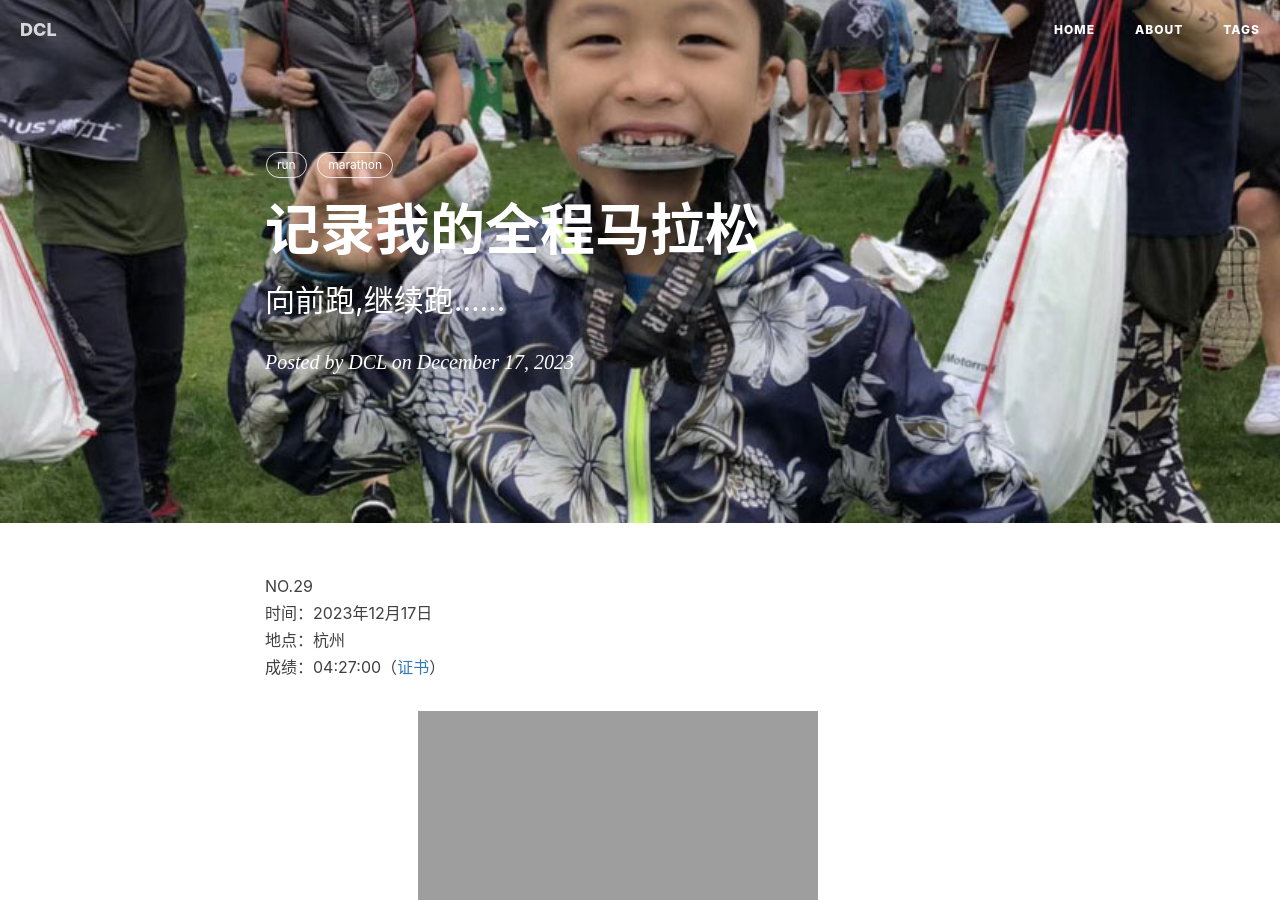
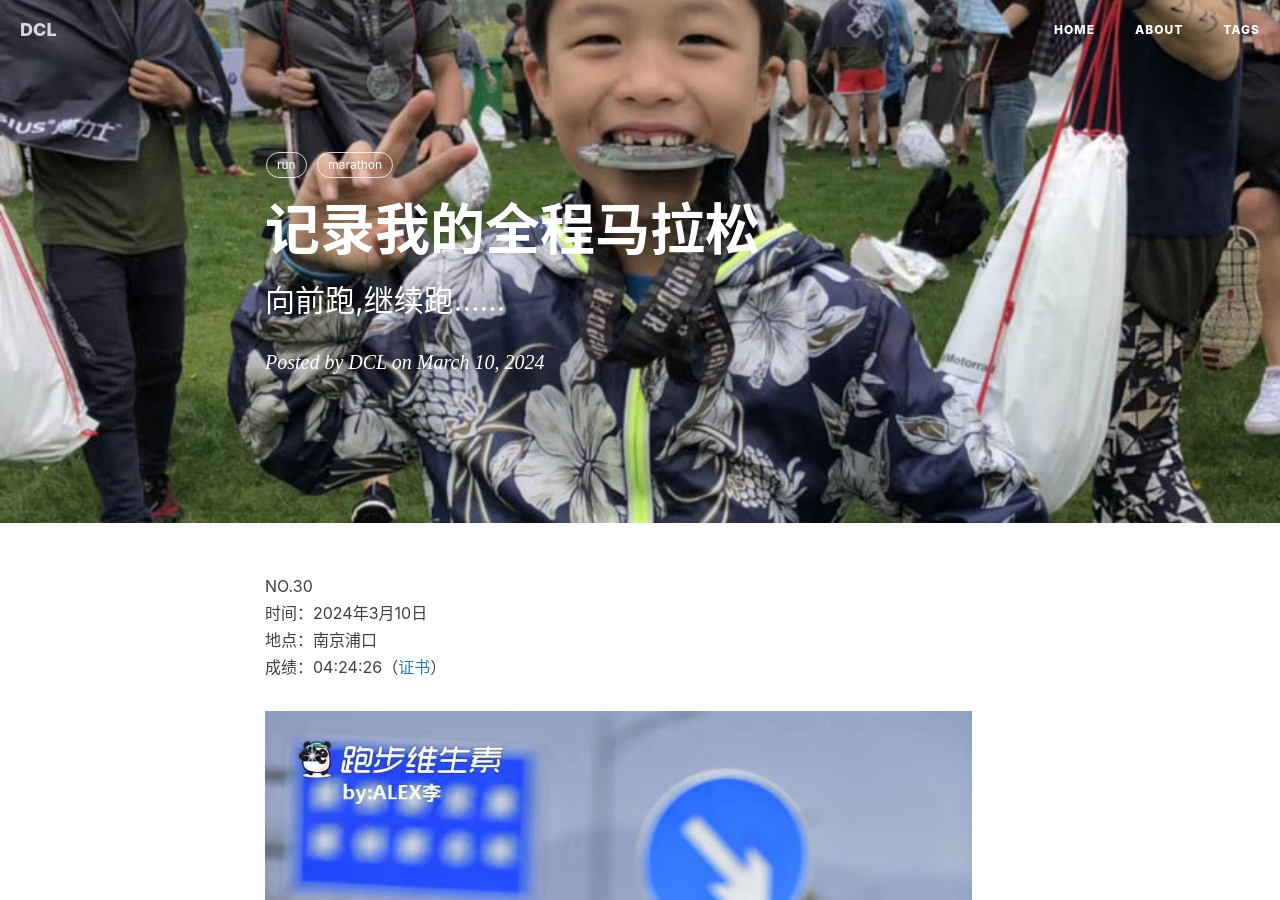
Before and after one commit to Davinly/davinly.github.io, a Jekyll site: the page built from _posts/2018-05-13-my-marathon.md, in a window 1280 px wide and 900 px high. Built offline with Jekyll 4.4.1, drawn with Linux system fonts in a browser that asks for light colours; nearby versions of some CDN libraries; our own code applies the rules of GitHub Pages for plain Markdown files; comment, search, counter and statistics services are not loaded; some of the changed text lies outside the part shown.

Commit message:
0310
南京浦口马拉松

```diff
--- a/_posts/2018-05-13-my-marathon.md
+++ b/_posts/2018-05-13-my-marathon.md
@@ -1,13 +1,22 @@
 ---
 title:      记录我的全程马拉松
 subtitle:   向前跑,继续跑……
-date:       2023-12-17
+date:       2024-3-10
 author:     DCL
 header-img: img/bg-myself-05.jpg
 tags:
     - run
     - marathon
 ---
+NO.30
+时间：2024年3月10日
+地点：南京浦口
+成绩：04:24:26（[证书](https://daichunlei.com/img/marathon_certificate/2024nanjinpukou.jpg)）
+
+![](http://daichunlei.com/img/marathon_picture/30.jpg)
+
+----------
+
 NO.29
 时间：2023年12月17日
 地点：杭州
```
Also changed, not shown: img/marathon_certificate/2024nanjinpukou.jpg (added), img/marathon_picture/30.jpg (added).
